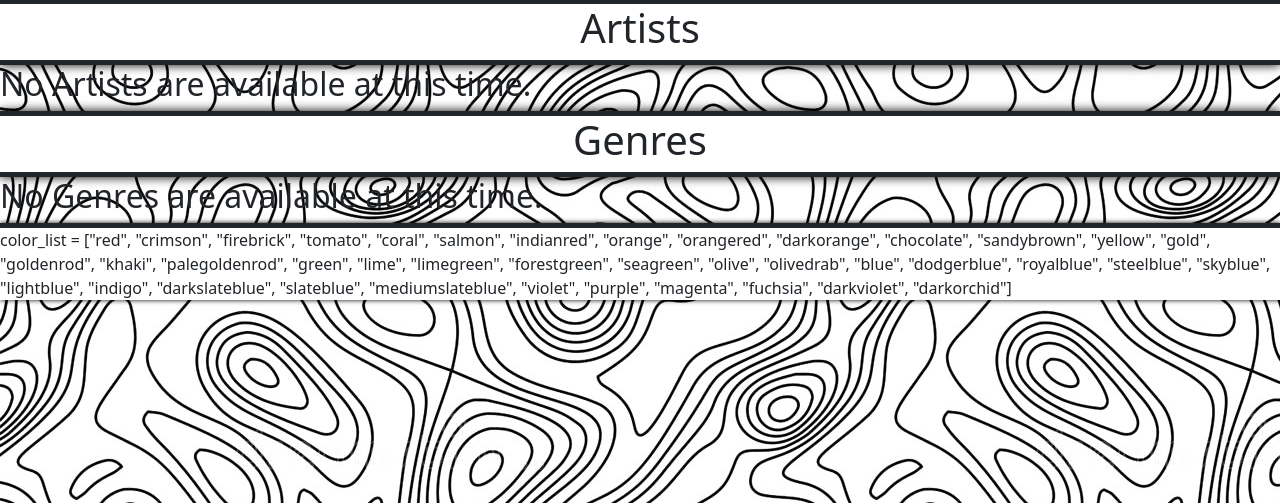
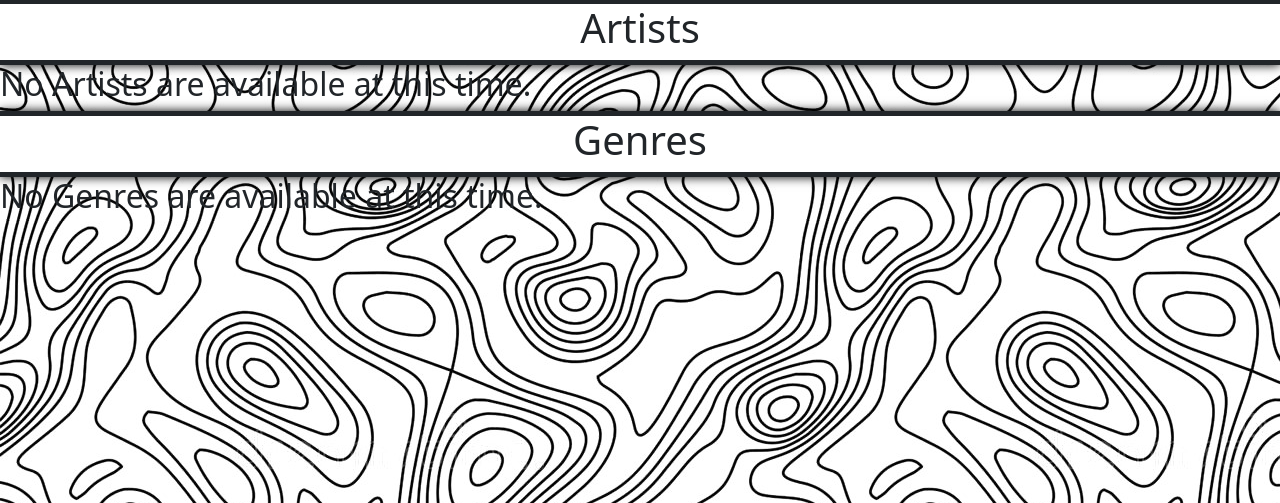
Before and after one commit to EthanDGee/PersonalWebsite, a Django app: page /music/all_data in a window 1280 px wide. Shown: the part 229-732 px from the top of the page. Run offline with Django 4.2, Linux system fonts and the light colour scheme; data that the repository does not hold is empty.

Commit message:
Fixed the genre section of all_data

```diff
--- a/music/templates/music/all_data.html
+++ b/music/templates/music/all_data.html
@@ -79,10 +79,10 @@
         <h1>Genres</h1>
     </div>
     {% if genres %}
-    <div style="display: flex; align-items: center;">
+    <div>
         {% for genre in genres %}
-        <div class="genre tile">
-            <h3>{{ genre }}</h3>
+        <div class=" tile">
+            <p><b>{{ genre }}</b> - {{genre.description|truncatewords:25 }}</p>
         </div>
         {% endfor %}
     </div>
@@ -93,16 +93,6 @@
     </div>
     {% endif %}
 
-    <div id="sources">
-        <p>
-            color_list = ["red", "crimson", "firebrick", "tomato", "coral", "salmon", "indianred", "orange",
-            "orangered",
-            "darkorange", "chocolate", "sandybrown", "yellow", "gold", "goldenrod", "khaki", "palegoldenrod", "green",
-            "lime", "limegreen", "forestgreen", "seagreen", "olive", "olivedrab", "blue", "dodgerblue", "royalblue",
-            "steelblue", "skyblue", "lightblue", "indigo", "darkslateblue", "slateblue", "mediumslateblue", "violet",
-            "purple", "magenta", "fuchsia", "darkviolet", "darkorchid"]
-        </p>
-    </div>
 
 </body>
 
```
